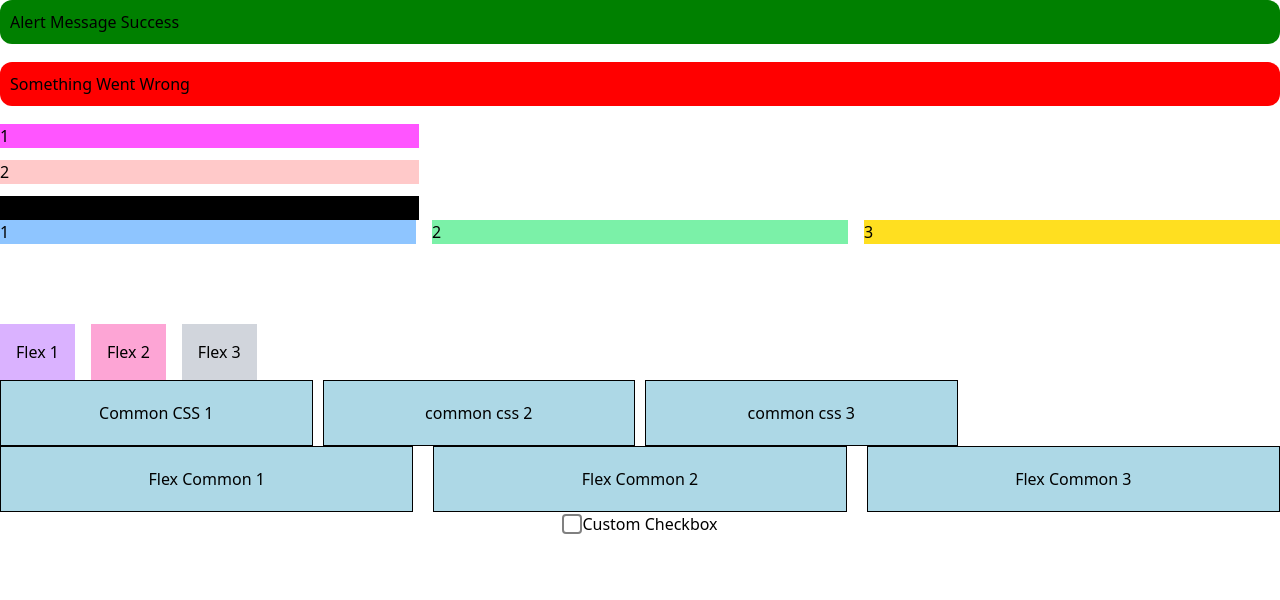
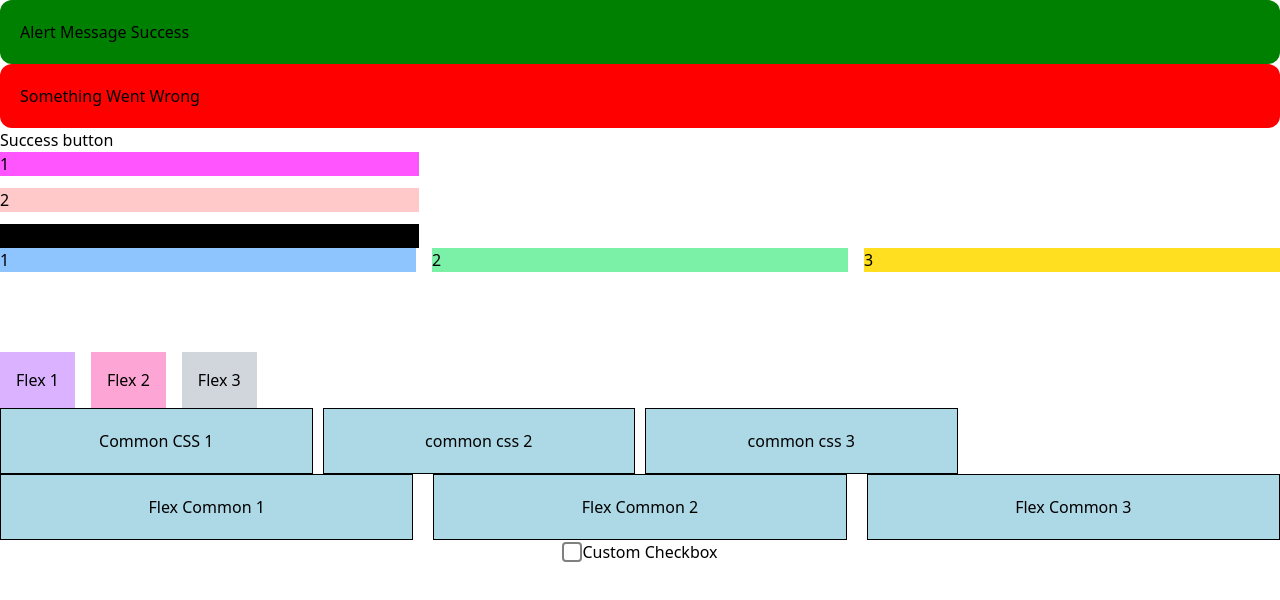
Before and after one commit to SoumitraMaity14/css, a React (Vite) app: page / in a window 1280 px wide. Shown: the top 600 px of the page. Built offline with nearby package versions, Linux system fonts and the light colour scheme.

Commit message:
Alert css completed

```diff
--- a/src/App.tsx
+++ b/src/App.tsx
@@ -1,4 +1,5 @@
 import { Alert } from "./components/Alert/Alert"
+import { Button } from "./components/Alert/Button"
 import { Grid } from "./components/Grid"
 
 function App() {
@@ -7,6 +8,7 @@ function App() {
     <>
     <Alert type="success">Alert Message Success</Alert>
     <Alert type="error">Something Went Wrong</Alert>
+    <Button/>
     <Grid/>
 
     </>
--- /dev/null
+++ b/src/components/Alert/Alert.module.css
@@ -0,0 +1,13 @@
+.alert{
+    color:black;
+    padding:20px;
+    border-radius: 12px;
+}
+.success{
+    background-color: green;
+
+
+}
+.error{
+    background-color:red;
+}
--- a/src/components/Alert/Alert.tsx
+++ b/src/components/Alert/Alert.tsx
@@ -1,15 +1,29 @@
-import type { ReactNode } from "react";
-
+// import './Alert.css'
+import styles from './Alert.module.css'
 type AlertTypeProps={
     children: React.ReactNode;
     type: "success" | "error"
 }
 export const Alert = ({children, type="success"}:AlertTypeProps) => {
   return (
-    <div
-    style={{backgroundColor:type==="success"?"green":"red", color: "black", padding:"10px", borderRadius:"12px", marginBottom:"18px"}}
+
+    <div className={`${styles.alert} ${styles[type]}`}
     >
         {children}
     </div>
+
+
+    //   <div className={`alert ${type}`}
+    // >
+    //     {children}
+    // </div>
+
+
+
+    // <div
+    // style={{backgroundColor:type==="success"?"green":"red", color: "black", padding:"10px", borderRadius:"12px", marginBottom:"18px"}}
+    // >
+    //     {children}
+    // </div>
   )
 }
--- /dev/null
+++ b/src/components/Alert/Button.tsx
@@ -0,0 +1,11 @@
+
+
+export const Button = () => {
+  return (
+    <div>
+        <button className="success">
+            Success button
+        </button>
+    </div>
+  )
+}
```
Also changed, not shown: src/components/Alert/Alert.css (deleted).
